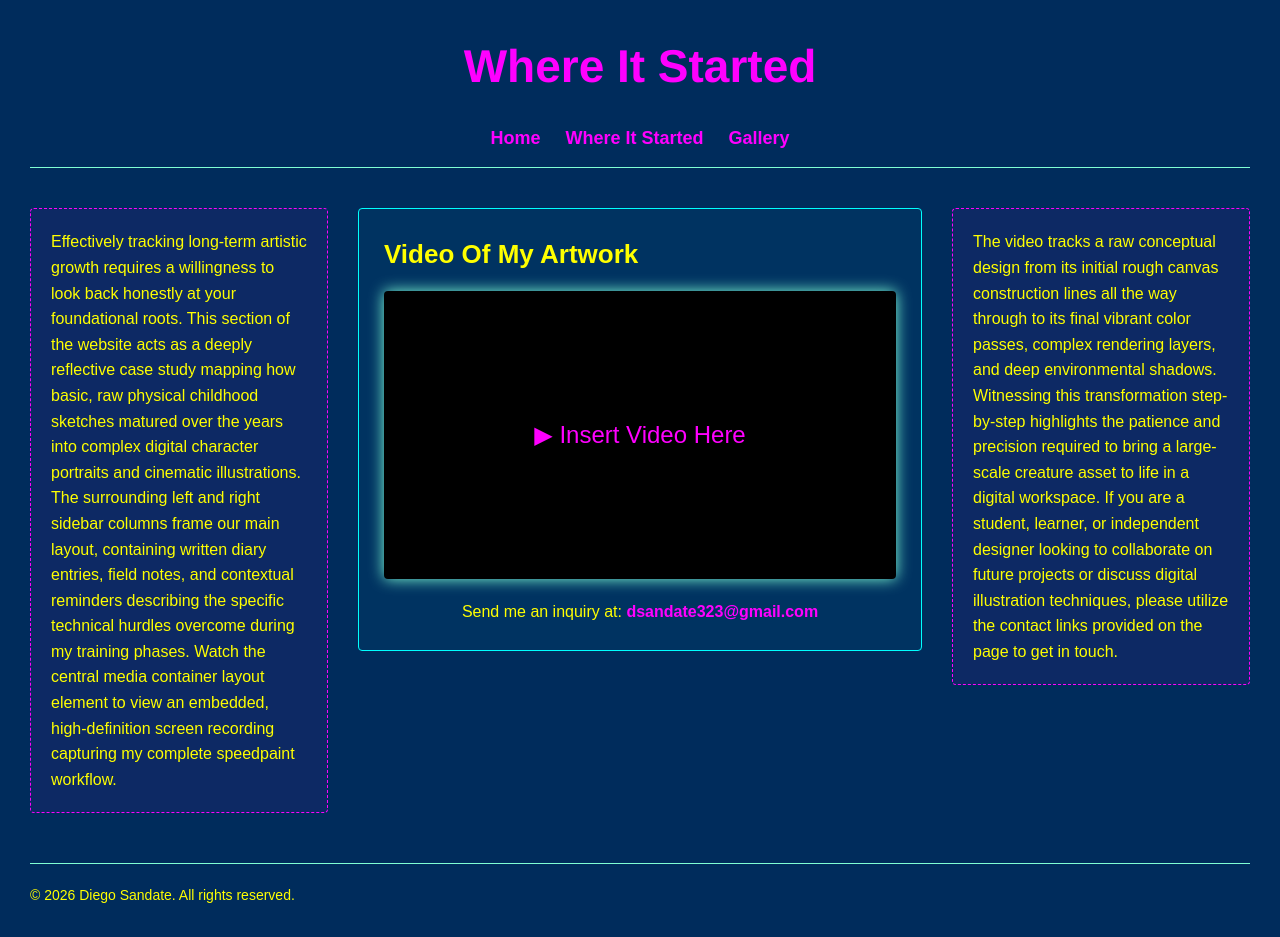
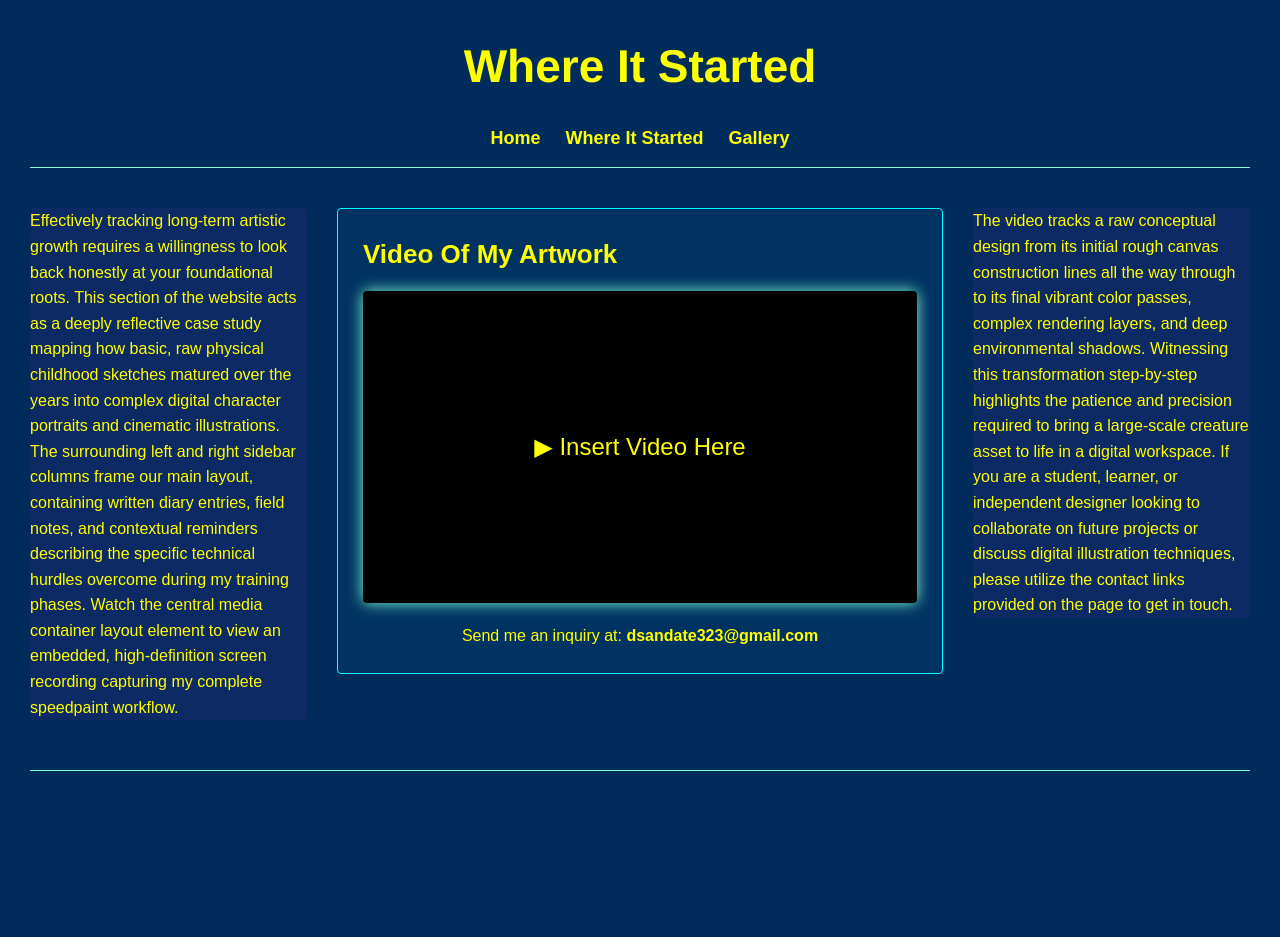
Before and after one commit to dsandate323-creator/project-02-website, a plain HTML site: page about.html in a window 1280 px wide. After the commit the page ends 821 px from the top, so only its background shows below. Drawn offline with Linux system fonts and the light colour scheme.

Commit message:
update 2

```diff
--- a/about.html
+++ b/about.html
@@ -29,10 +29,10 @@
         <main class="main-content">
             <h2>Video Of My Artwork</h2>
             <div style="background: #000; width: 100%; aspect-ratio: 16/9; display: flex; align-items: center; justify-content: center; margin: 15px 0;">
-                <span style="color: #FF00FF; font-size: 24px;">▶ Insert Video Here</span>
+                <span style="color: yellow; font-size: 24px;">▶ Insert Video Here</span>
             </div>
             <p style="margin-top: 20px; text-align: center;">
-                Send me an inquiry at: <a href="mailto:dsandate323@gmail.com" style="color: #FF00FF; font-weight: bold; text-decoration: none;">dsandate323@gmail.com</a>
+                Send me an inquiry at: <a href="mailto:dsandate323@gmail.com" style="color: yellow; font-weight: bold; text-decoration: none;">dsandate323@gmail.com</a>
             </p>
         </main>
 
@@ -44,7 +44,7 @@
     </div>
 
     <footer>
-        <p>&copy; 2026 Diego Sandate. All rights reserved.</p>
+        <p></p>
     </footer>
 
     <script src="js/script.js"></script>
--- a/css/style.css
+++ b/css/style.css
@@ -1,16 +1,16 @@
 * {margin: 0; padding: 0; box-sizing: border-box;}
 body {background-color: #002c5c; /* Navy Blue background */color: yellow; font-family: Arial, sans-serif; font-size: 16px; padding: 30px; line-height: 1.6;}
-h1 {font-family: Helvetica, sans-serif; font-size: 46px; font-weight: bold; color: #FF00FF; margin-bottom: 20px;}
+h1 {font-family: Helvetica, sans-serif; font-size: 46px; font-weight: bold; color: yellow; margin-bottom: 20px;}
 h2 {font-family: Arial, sans-serif;font-size: 26px; font-weight: 600; color: yellow; margin-bottom: 15px;}
 nav ul {list-style: none; display: flex; gap: 25px; margin-bottom: 40px; padding-bottom: 15px; border-bottom: 1px solid aquamarine;}
-nav a {color: #FF00FF;text-decoration: none;font-weight: bold;font-size: 18px; transition: color 0.2s ease;}
+nav a {color: yellow;text-decoration: none;font-weight: bold;font-size: 18px; transition: color 0.2s ease;}
 nav a:hover {color: yellow;text-decoration: underline;}
 footer {margin-top: 50px;padding-top: 20px;border-top: 1px solid aquamarine;font-size: 14px;}
 .middle-container {display: flex;gap: 30px;margin-top: 30px; align-items: flex-start;}
-.left-bar, .right-bar {flex: 1; background-color: rgba(255, 0, 255, 0.05); border: 1px dashed #FF00FF;padding: 20px;border-radius: 4px;}
+.left-bar, .right-bar {flex: 1; background-color: rgba(255, 0, 255, 0.05); border: 1px dashed yellow: 20px;border-radius: 4px;}
 .main-content {flex: 2;background-color: rgba(0, 255, 255, 0.03);border: 1px solid #00FFFF;padding: 25px;border-radius: 4px;}
 .main-content div {border-radius: 4px;box-shadow: 0 0 15px aquamarine;}
-h1 {font-family: Helvetica, sans-serif;font-size: 46px;font-weight: bold;color: #FF00FF;text-align: center; margin-bottom: 20px;}
+h1 {font-family: Helvetica, sans-serif;font-size: 46px;font-weight: bold;color: yellow;text-align: center; margin-bottom: 20px;}
 nav ul {list-style: none;display: flex;justify-content: center;gap: 25px;margin-bottom: 40px;padding-bottom: 15px;border-bottom: 1px solid aquamarine;}
 .hero-section {display: flex;flex-direction: column;align-items: center;justify-content: center;text-align: center;width: 100%; margin: 0 auto;}
 .hero-section img {max-width: 40%;height: auto;}
```
Also changed, not shown: gallery.html (+1 -1 lines).
